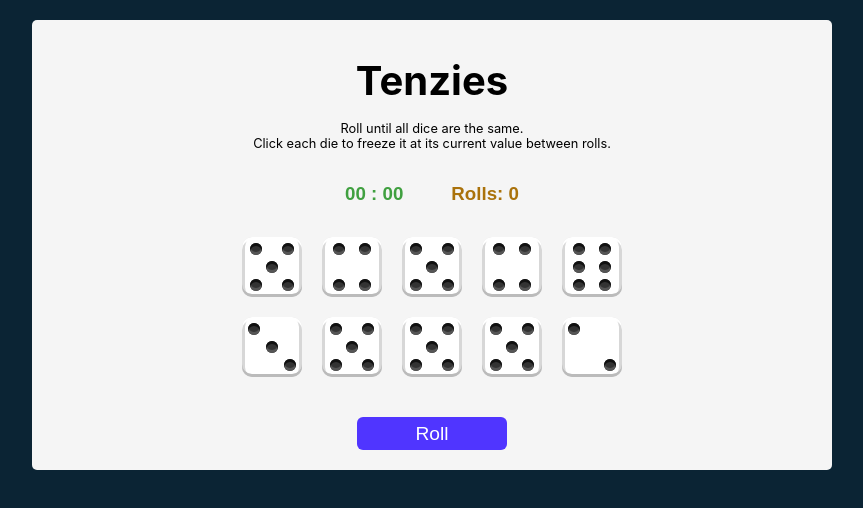
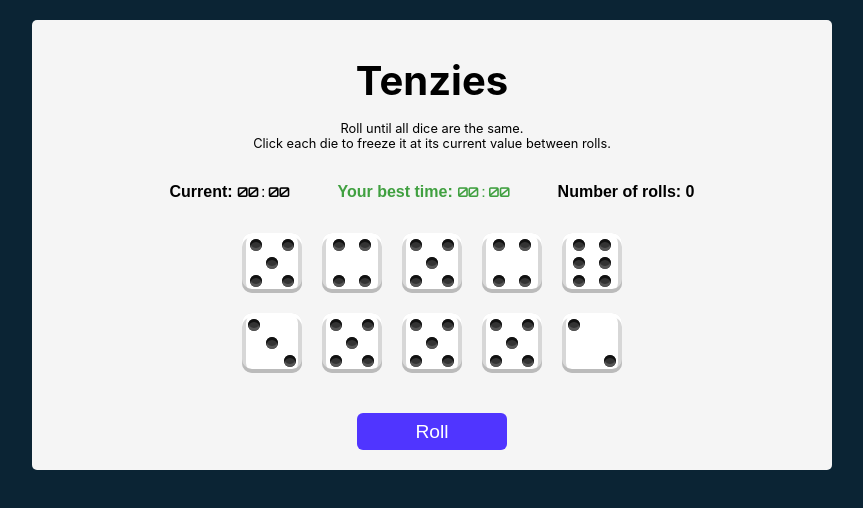
Before and after one commit to suongfiori/Tenzies, a React (Create React App) app: page / in a window 1280 px wide. Shown: the top 508 px of the page, without its empty margins (208-1071 px from the left). Built offline with nearby package versions, Linux system fonts and the light colour scheme; the HTML template or start-up script is replaced by a standard one.

Commit message:
Add best time score

```diff
--- a/public/index.html
+++ b/public/index.html
@@ -9,9 +9,11 @@
       name="description"
       content="Web site created using create-react-app"
     />
-    <link rel="apple-touch-icon" href="%PUBLIC_URL%/logo192.png" />
+    <link rel="apple-touch-icon" href="%PUBLIC_URL%/dice.avif" />
 
     <link rel="manifest" href="%PUBLIC_URL%/manifest.json" />
+
+    <link href='https://fonts.googleapis.com/css?family=Orbitron' rel='stylesheet' type='text/css'>
 
     <title>Tenzies App</title>
   </head>
--- a/src/App.js
+++ b/src/App.js
@@ -1,19 +1,19 @@
 import React, {useState, useEffect} from "react"
 import Die from "./components/Die"
 import Time from "./components/Time"
+import { BestScoreDisplay } from "./components/BestScoreDisplay"
 import {nanoid} from "nanoid"
 import Confetti from "react-confetti"
 
 export default function App() {
 
-// State for the dice array, whether the game is won, whether the game is running,
-//  the timer, and the roll count
-
+    const storedBestScore = JSON.parse(localStorage.getItem('bestScore')) || null;
     const [dice, setDice] = useState(allNewDice())
     const [tenzies, setTenzies] = useState(false)
     const [running, setRunning] = useState(false)
     const [timer, setTimer] = useState(0)
     const [count, setCount] = useState(0)
+    const [bestScore, setBestScore] = useState(storedBestScore)
 
  // Effect to check if the game is won or not
     useEffect(() => {
@@ -32,8 +32,16 @@ export default function App() {
         if (allHeld && allSameValue) {
             setRunning(false)
             setTenzies(true)
+
+        // determine user's best time score
+        if (!storedBestScore || timer < storedBestScore) {
+            localStorage.setItem('bestScore', JSON.stringify(timer));
+            setBestScore(timer);
+        } else {
+            setBestScore(storedBestScore);
         }
-    }, [dice])
+        }
+    }, [dice, bestScore, storedBestScore, timer])
 
 // Effect to start and stop the timer
 
@@ -128,7 +136,8 @@ export default function App() {
 
             <div className="stats-board">
                 <Time timer={timer}/>
-                <h3 className="count">Rolls: {count}</h3>
+                <BestScoreDisplay bestScore={bestScore} />
+                <h4 className="count">Number of rolls: {count}</h4>
             </div>
             <div className="dice-container">
                 {diceElements}
--- /dev/null
+++ b/src/components/BestScoreDisplay.js
@@ -0,0 +1,11 @@
+import React from 'react'
+
+export const BestScoreDisplay = ({ bestScore }) => {
+    const minutes = ("0" + Math.floor(bestScore / 60)).slice(-2)
+    const seconds = ("0" + bestScore % 60).slice(-2)
+  return (
+    <div className='best-score'>
+         <h4>Your best time: <span className='best-time'>{minutes} : {seconds}</span></h4>
+    </div>
+  )
+}
--- a/src/components/Time.js
+++ b/src/components/Time.js
@@ -5,8 +5,8 @@ export default function Time (props) {
     const seconds = ("0" + props.timer % 60).slice(-2)
 
     return (
-        <div className="timer">
-            <h3>{minutes} : {seconds}</h3>
+        <div >
+            <h4>Current: <span className="timer">{minutes} : {seconds}</span></h4>
         </div>
     )
 }
--- a/src/index.css
+++ b/src/index.css
@@ -58,10 +58,10 @@ main {
   justify-content: center;
   cursor: pointer;
   box-shadow:
-    inset 0 3px white,
-    inset 0 -3px #bbb,
-    inset 3px 0 #d7d7d7,
-    inset -3px 0 #d7d7d7;
+    inset 0 4px white,
+    inset 0 -4px #bbb,
+    inset 4px 0 #d7d7d7,
+    inset -4px 0 #d7d7d7;
 }
 
 .dice {
@@ -182,13 +182,19 @@ color: #F5F5F5;
 	-webkit-animation: shake-bottom 0.8s cubic-bezier(0.455, 0.030, 0.515, 0.955) both;
 	        animation: shake-bottom 0.8s cubic-bezier(0.455, 0.030, 0.515, 0.955) both;
 }
-.timer {
+.best-score {
   color: rgb(64, 160, 64);
 }
 
-.count  {
+.best-time,
+.timer {
+  font-family: 'Orbitron', sans-serif;
+  font-size: 0.8rem;
+}
+
+/* .count  {
  color: rgb(170, 114, 11);
-}
+} */
 
 @media only screen and (max-width: 600px) {
   main {
```
Also changed, not shown: public/dice.avif (added).
